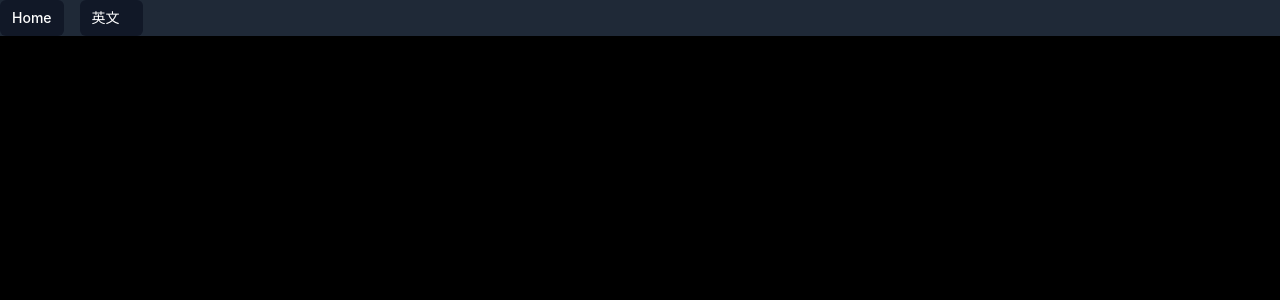
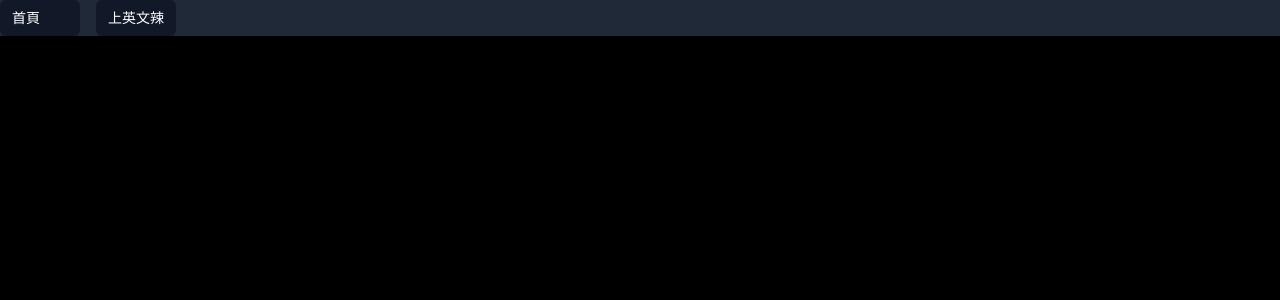
Before and after one commit to akira103150146/akira103150146.github.io, a React (Create React App) app: page / in a window 1280 px wide. Shown: the top 300 px of the page. Built offline with nearby package versions, Linux system fonts and the light colour scheme.

Commit message:
refactor layout

```diff
--- a/src/Layout.tsx
+++ b/src/Layout.tsx
@@ -11,8 +11,8 @@ const Layout = () => {
     <>
       <nav className="bg-gray-800 " >
         <ul className="inline-grid grid-cols-3 gap-4">
-          <MyLink url='/' name='Home'></MyLink>
-          <MyLink url='/english-class' name='英文'></MyLink>
+          <MyLink url='/' name='首頁'></MyLink>
+          <MyLink url='/english-class' name='上英文辣'></MyLink>
         </ul>
       </nav>
 
```
